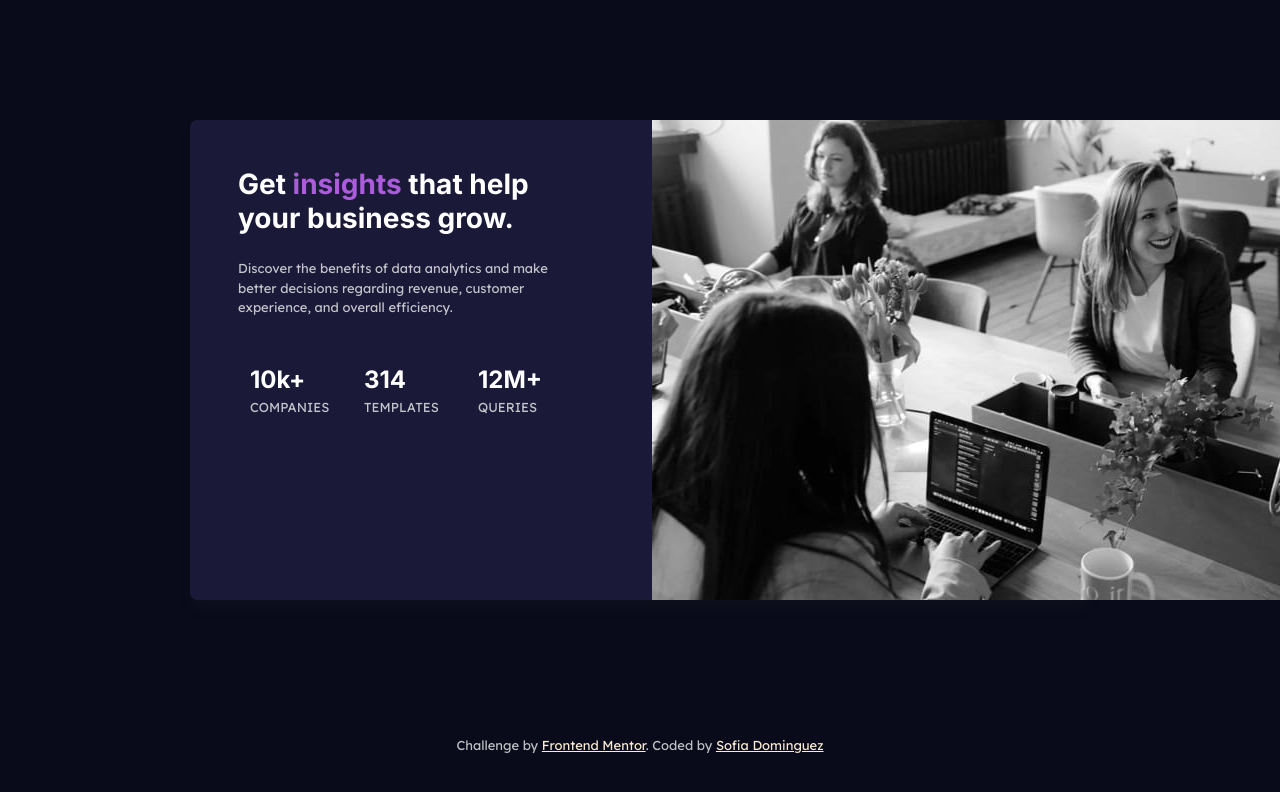
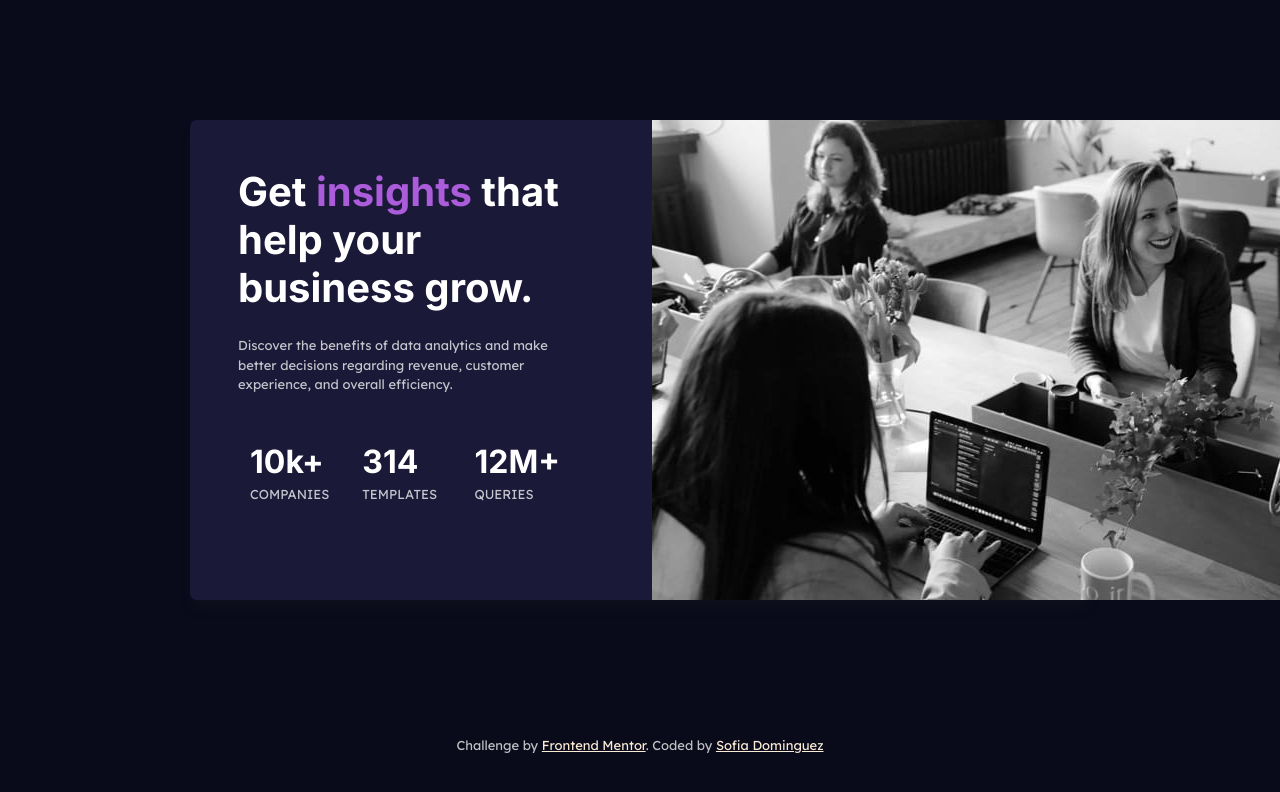
Before and after one commit to sofi-dmz/stats-preview-card-component-main, a plain HTML site: page index.html in a window 1280 px wide. Shown: the top 792 px of the page. Drawn offline with nearby package versions, Linux system fonts and the light colour scheme.

Commit message:
Update index.html

```diff
--- a/index.html
+++ b/index.html
@@ -18,20 +18,20 @@
     <div class="container-sm">
       <div class="row">
         <div class="col-md-6 order-sm-first order-last">
-          <h3 class="mt-5 ms-5 me-5" id="main-title">Get <span class="insights">insights</span> that help your business grow.</h3>
-          <p class="mt-4 ms-5 me-5 " id="main-paragraph">Discover the benefits of data analytics and make better decisions regarding revenue, customer
+          <h1 class="mt-5 ms-5 me-5" id="main-title">Get <span class="insights">insights</span> that help your business grow.</h1>
+          <p class="mt-4 ms-5 me-5" id="main-paragraph">Discover the benefits of data analytics and make better decisions regarding revenue, customer
             experience, and overall efficiency.</p>
             <div class="row states mt-5 ms-5 me-5 mb-5">
               <div class="col me-2">
-                <h4>10k+</h4>
+                <h2>10k+</h2>
                 <p class="mt-1">COMPANIES</p>
               </div>
               <div class="col me-2">
-                <h4>314</h4>
+                <h2>314</h2>
                 <p class="mt-1" >TEMPLATES</p>
               </div>
               <div class="col me-2">
-                 <h4>12M+</h4>
+                 <h2>12M+</h2>
                  <p class="mt-1">QUERIES</p>
               </div>
             </div>
```
